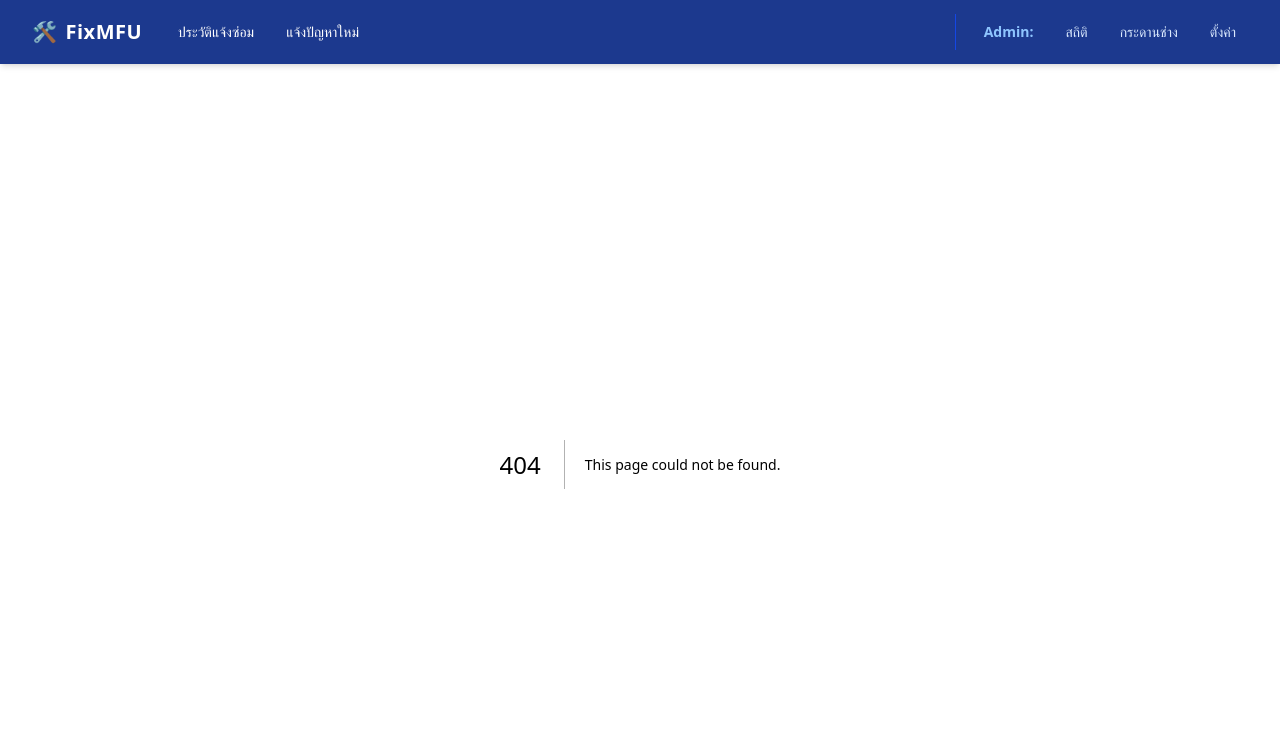
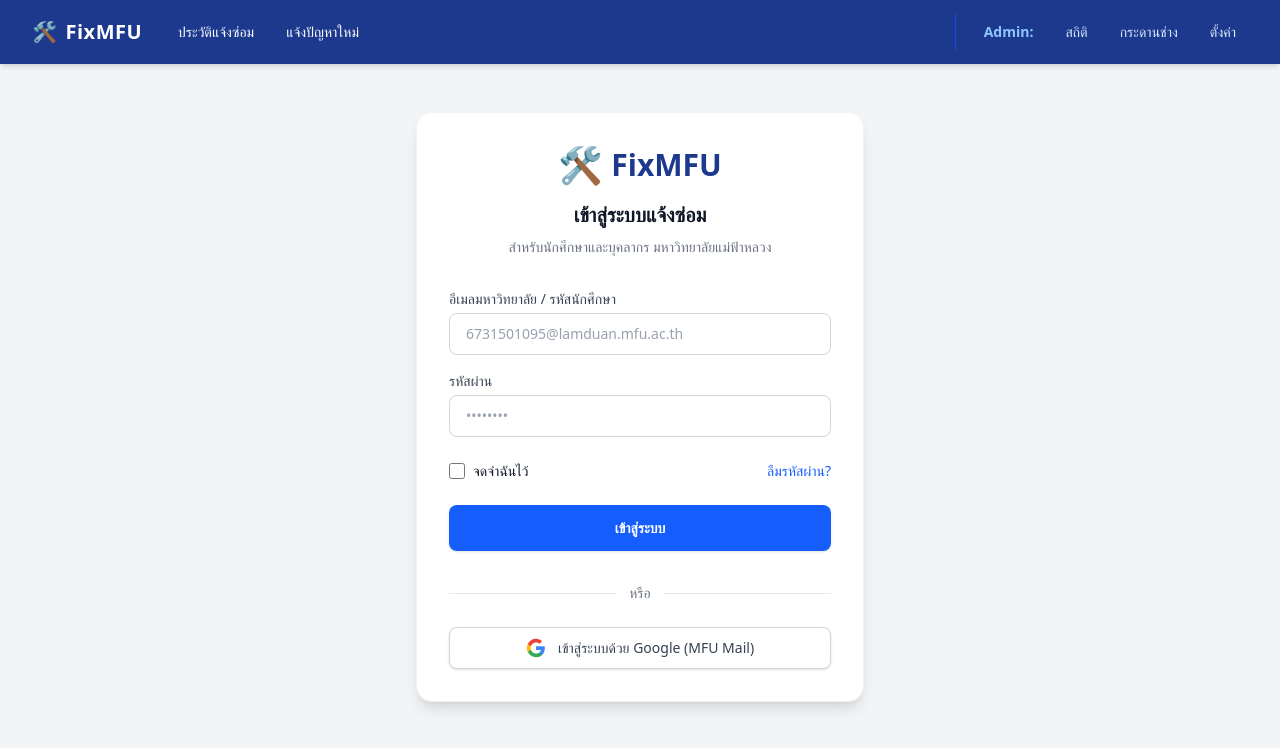
Before and after one commit to surachanon-Dev/FixMFU, a Next.js app: page /login in a window 1280 px wide. Before the commit this address had no page. Shown: the top 748 px of the page. Built offline with nearby package versions, Linux system fonts and the light colour scheme.

Commit message:
Add Login page UI with university email and Google sign-in layout

```diff
--- /dev/null
+++ b/src/app/login/page.tsx
@@ -0,0 +1,114 @@
+"use client";
+
+import React from 'react';
+import Link from 'next/link';
+
+export default function LoginPage() {
+  return (
+    <div className="min-h-[80vh] flex items-center justify-center py-12 px-4 sm:px-6 lg:px-8">
+      <div className="max-w-md w-full space-y-8 bg-white p-8 rounded-2xl shadow-lg border border-gray-100">
+
+        {/* ส่วนหัวโลโก้และข้อความ */}
+        <div className="text-center">
+          <div className="flex justify-center items-center gap-2 mb-4">
+            <span className="text-4xl">🛠️</span>
+            <h1 className="text-3xl font-extrabold text-blue-900">FixMFU</h1>
+          </div>
+          <h2 className="mt-2 text-xl font-bold text-gray-900">
+            เข้าสู่ระบบแจ้งซ่อม
+          </h2>
+          <p className="mt-2 text-sm text-gray-500">
+            สำหรับนักศึกษาและบุคลากร มหาวิทยาลัยแม่ฟ้าหลวง
+          </p>
+        </div>
+
+        {/* ฟอร์มกรอกข้อมูล */}
+        <form className="mt-8 space-y-6" onSubmit={(e) => e.preventDefault()}>
+          <div className="space-y-4">
+            <div>
+              <label htmlFor="email" className="block text-sm font-medium text-gray-700 mb-1">
+                อีเมลมหาวิทยาลัย / รหัสนักศึกษา
+              </label>
+              <input
+                id="email"
+                name="email"
+                type="email"
+                required
+                className="appearance-none relative block w-full px-4 py-2.5 border border-gray-300 placeholder-gray-400 text-gray-900 rounded-lg focus:outline-none focus:ring-2 focus:ring-blue-500 focus:border-transparent sm:text-sm transition-all"
+                placeholder="6731501095@lamduan.mfu.ac.th"
+              />
+            </div>
+            <div>
+              <label htmlFor="password" className="block text-sm font-medium text-gray-700 mb-1">
+                รหัสผ่าน
+              </label>
+              <input
+                id="password"
+                name="password"
+                type="password"
+                required
+                className="appearance-none relative block w-full px-4 py-2.5 border border-gray-300 placeholder-gray-400 text-gray-900 rounded-lg focus:outline-none focus:ring-2 focus:ring-blue-500 focus:border-transparent sm:text-sm transition-all"
+                placeholder="••••••••"
+              />
+            </div>
+          </div>
+
+          <div className="flex items-center justify-between">
+            <div className="flex items-center">
+              <input
+                id="remember-me"
+                name="remember-me"
+                type="checkbox"
+                className="h-4 w-4 text-blue-600 focus:ring-blue-500 border-gray-300 rounded cursor-pointer"
+              />
+              <label htmlFor="remember-me" className="ml-2 block text-sm text-gray-900 cursor-pointer">
+                จดจำฉันไว้
+              </label>
+            </div>
+            <div className="text-sm">
+              <Link href="#" className="font-medium text-blue-600 hover:text-blue-500 hover:underline">
+                ลืมรหัสผ่าน?
+              </Link>
+            </div>
+          </div>
+
+          <button
+            type="submit"
+            className="w-full flex justify-center py-3 px-4 border border-transparent text-sm font-semibold rounded-lg text-white bg-blue-600 hover:bg-blue-700 focus:outline-none focus:ring-2 focus:ring-offset-2 focus:ring-blue-500 shadow-sm transition-colors"
+          >
+            เข้าสู่ระบบ
+          </button>
+        </form>
+
+        {/* เส้นคั่น หรือล็อกอินด้วย Google */}
+        <div className="mt-6">
+          <div className="relative">
+            <div className="absolute inset-0 flex items-center">
+              <div className="w-full border-t border-gray-200"></div>
+            </div>
+            <div className="relative flex justify-center text-sm">
+              <span className="px-3 bg-white text-gray-500">หรือ</span>
+            </div>
+          </div>
+
+          <div className="mt-6">
+            <button
+              type="button"
+              className="w-full flex justify-center items-center gap-3 py-2.5 px-4 border border-gray-300 rounded-lg shadow-sm bg-white text-sm font-medium text-gray-700 hover:bg-gray-50 transition-colors"
+            >
+              {/* ใช้ SVG ของ Google Icon */}
+              <svg className="w-5 h-5" viewBox="0 0 24 24">
+                <path d="M22.56 12.25c0-.78-.07-1.53-.2-2.25H12v4.26h5.92c-.26 1.37-1.04 2.53-2.21 3.31v2.77h3.57c2.08-1.92 3.28-4.74 3.28-8.09z" fill="#4285F4" />
+                <path d="M12 23c2.97 0 5.46-.98 7.28-2.66l-3.57-2.77c-.98.66-2.23 1.06-3.71 1.06-2.86 0-5.29-1.93-6.16-4.53H2.18v2.84C3.99 20.53 7.7 23 12 23z" fill="#34A853" />
+                <path d="M5.84 14.09c-.22-.66-.35-1.36-.35-2.09s.13-1.43.35-2.09V7.07H2.18C1.43 8.55 1 10.22 1 12s.43 3.45 1.18 4.93l2.85-2.22.81-.62z" fill="#FBBC05" />
+                <path d="M12 5.38c1.62 0 3.06.56 4.21 1.64l3.15-3.15C17.45 2.09 14.97 1 12 1 7.7 1 3.99 3.47 2.18 7.07l3.66 2.84c.87-2.6 3.3-4.53 6.16-4.53z" fill="#EA4335" />
+              </svg>
+              เข้าสู่ระบบด้วย Google (MFU Mail)
+            </button>
+          </div>
+        </div>
+
+      </div>
+    </div>
+  );
+}
```
